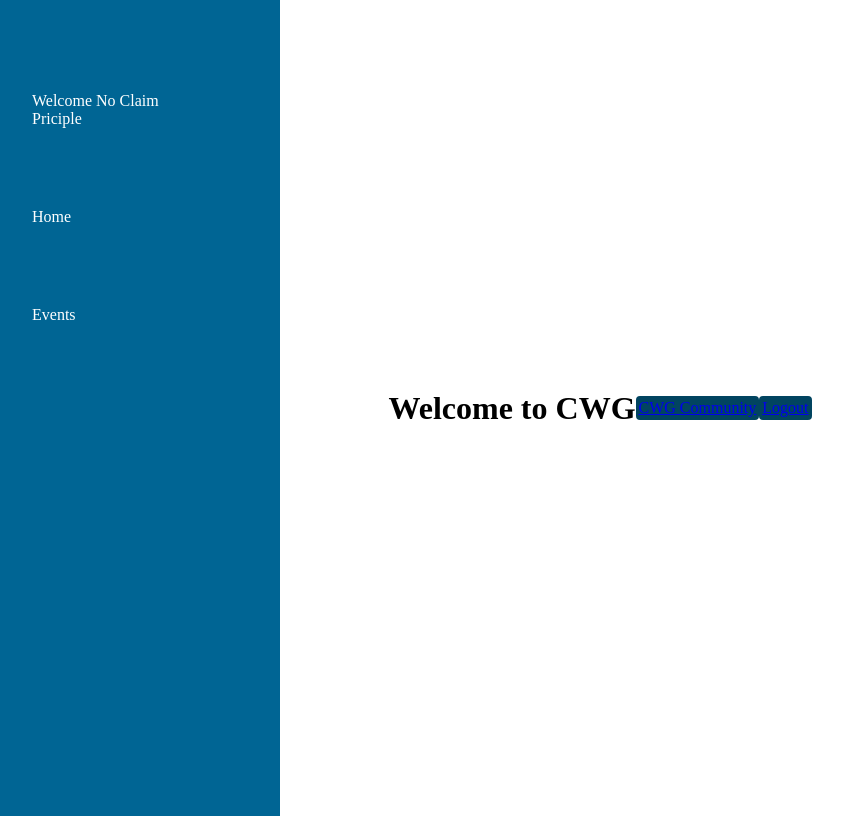
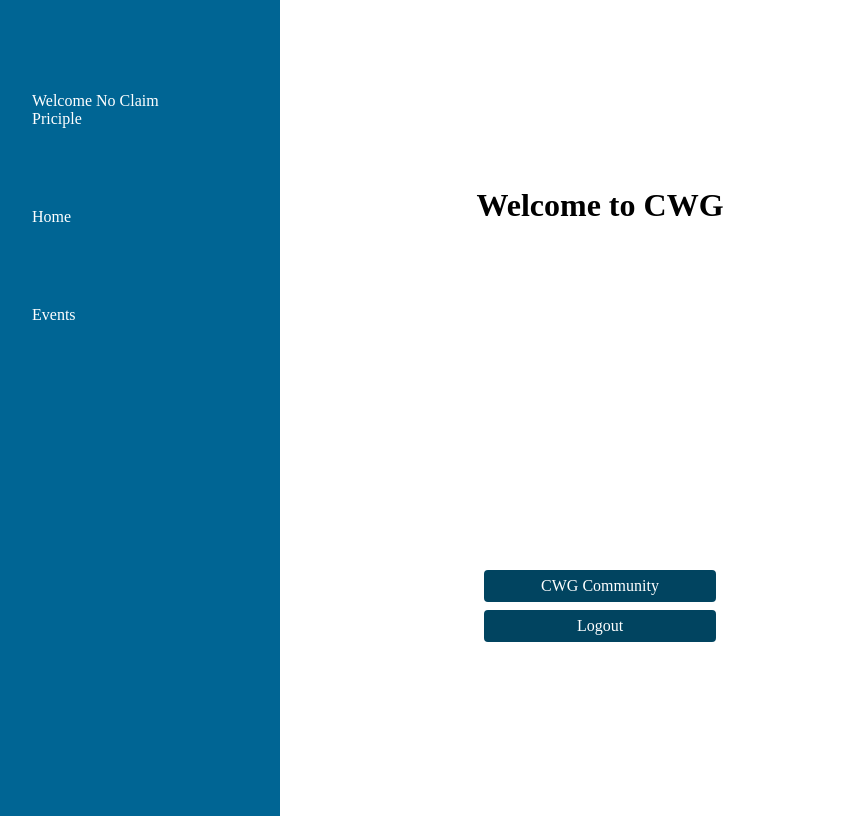
Before and after one commit to rajeshk1101/cwg-home, a React (Create React App) app: page / in a window 1280 px wide. Shown: the whole page, without its empty margins (40-883 px from the left). Built offline with nearby package versions, Linux system fonts and the light colour scheme; no server answers.

Commit message:
CSS Update

```diff
--- a/src/App.css
+++ b/src/App.css
@@ -71,8 +71,12 @@
     justify-content: center;
     transition: border .15s linear;
     position: relative;
-    display: inline-flex;
+    text-decoration: none;
+    display: flex;
+    margin: 0.50rem;
+    padding: .25rem;
     align-items: center;
+    color: white;
     background-color:#014460;
     border-color:#014460;
     background-clip: border-box;
--- a/src/pages/index.js
+++ b/src/pages/index.js
@@ -4,7 +4,7 @@ const Home = () => {
 return (
 	<div
 	style={{
-		display: 'flex',
+		display: 'grid',
 		justifyContent: 'center',
 		alignItems: 'center',
 		height: '100vh'
```
